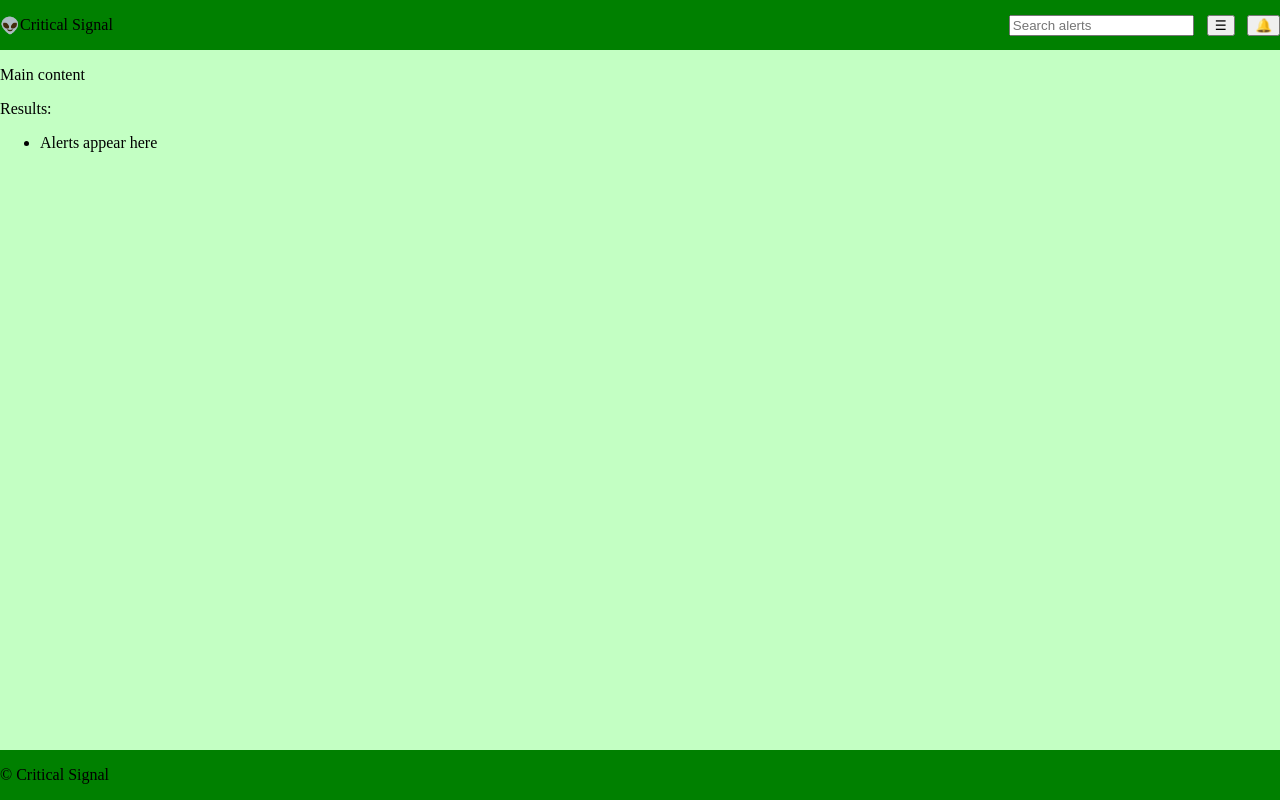
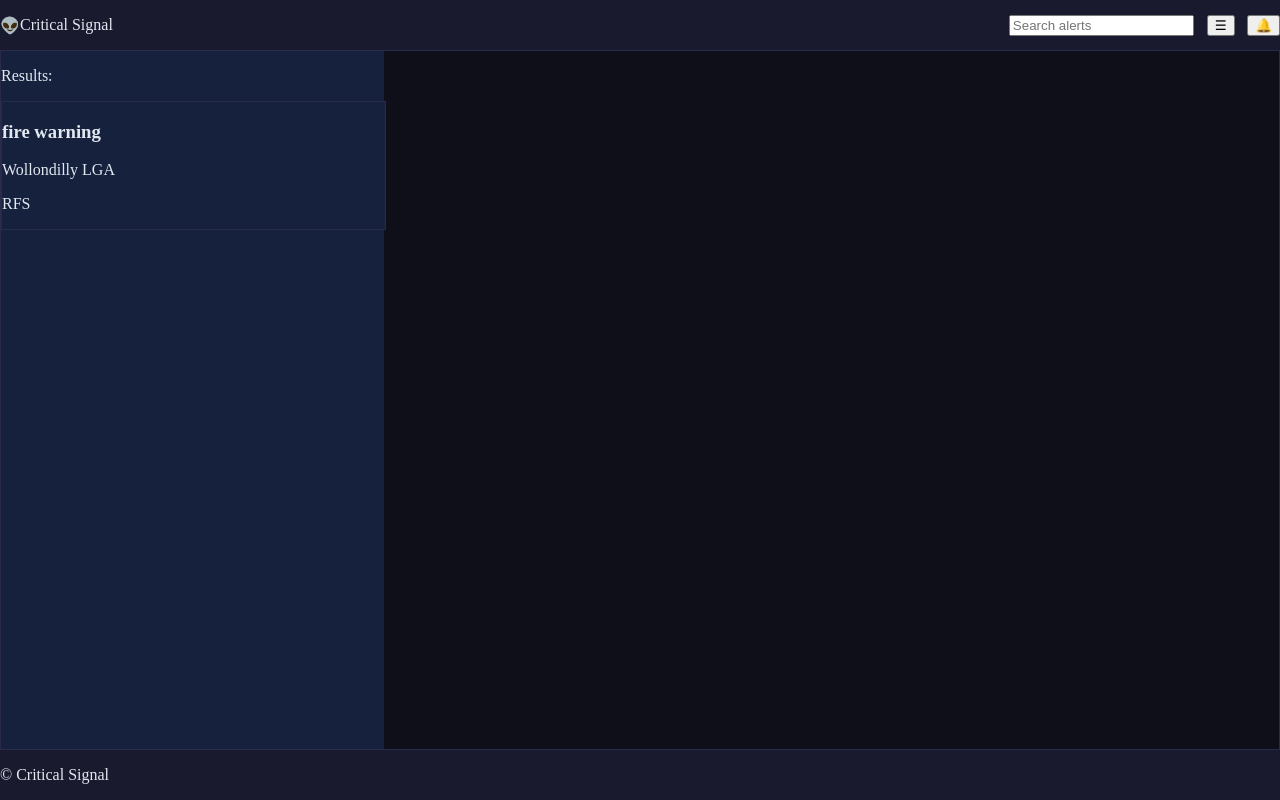
Before and after one commit to cajfino/public-safety-alert-aggregator-front-end, a Next.js app: page / in a window 1280 px wide. Built offline with nearby package versions, Linux system fonts and the light colour scheme.

Commit message:
Separated alert list and alert card

```diff
--- a/app/components/AlertList.tsx
+++ b/app/components/AlertList.tsx
@@ -1,9 +1,25 @@
+function AlertCard({title,location,agency}:{title:string,location:string,agency:string}){
+    return(
+        <article>
+            <h3>{title}</h3>
+            <p>{location}</p>
+            <p>{agency}</p>
+        </article>
+    );
+}
+
 export default function AlertList(){
     return(
        <aside>
             <p>Results:</p>
             <ul>
-                <li>Alerts appear here</li>
+                <li>
+                    <AlertCard
+                        title="fire warning"
+                        location="Wollondilly LGA"
+                        agency="RFS"
+                    />
+                </li>
             </ul>
        </aside>
     );
--- a/app/globals.css
+++ b/app/globals.css
@@ -4,13 +4,27 @@ body {
   flex-direction: column;
   height: 100vh;
   background-color: var(--body-bg-color);
+  color: var(--text-primary);
+  margin: 0;
+  padding: 0;
+  box-sizing: border-box;
+}
+
+ul {
+  list-style: none;
+  padding: 0;
   margin: 0;
 }
 
 /* ── VARIABLES ── */
 :root {
-  --nav-footer-bg-color: green;
-  --body-bg-color: rgb(195, 255, 195);
+  --nav-footer-bg-color: #1a1a2e;
+  --body-bg-color: #0f0f1a;
+  --surface-color: #16213e;
+  --border-color: #2a2a4a;
+  --text-primary: #e2e8f0;
+  --text-secondary: #94a3b8;
+  --accent-color: #6366f1;
 }
 
 /* ── NAV ── */
@@ -36,11 +50,26 @@ nav {
 /* ── MAIN LAYOUT ── */
 main {
   flex: 1;
+  border: 1px solid var(--border-color);
+  display: flex;
+}
+
+aside {
+  width: 30%;
+  background-color: var(--surface-color);
+}
+
+article {
+  width: 100%;
+  border: 1px solid var(--border-color);
+  background-color: var(--surface-color);
+  display: block;
 }
 
 /* ── FOOTER ── */
 footer {
   background-color: var(--nav-footer-bg-color);
+  color: var(--text-primary);
 }
 
 /* ── MODALS ── */
--- a/app/page.tsx
+++ b/app/page.tsx
@@ -13,7 +13,6 @@ export default function Home(){
             {/* drawer */}
             {/* <Drawer/> */}
             <main>
-                <p>Main content</p>
                 {/* Left sidebar (AlertList) component*/}
                 <AlertList/>
                 {/* map component*/}
```
